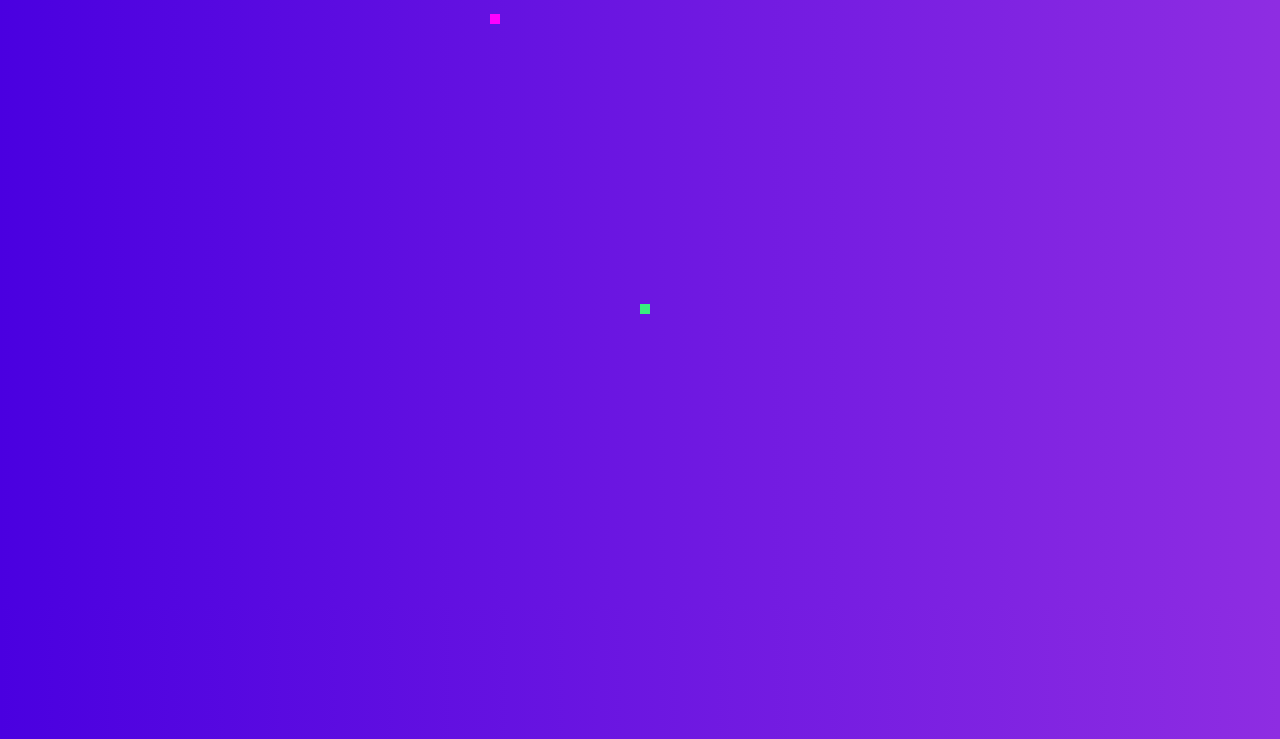
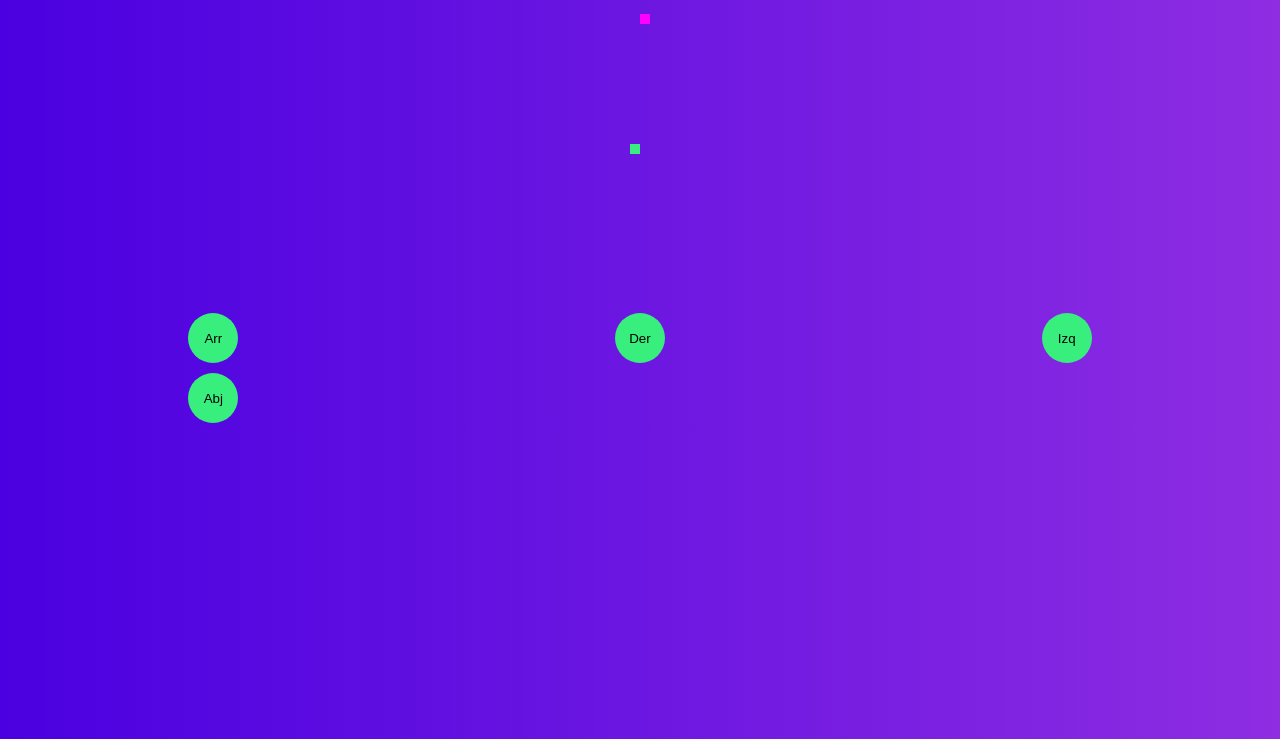
Before and after one commit to Calvera93/culebrita, a plain HTML site: page index.html in a window 1280 px wide. Shown: the part 61-800 px from the top of the page. Drawn offline with Linux system fonts and the light colour scheme.

Commit message:
para cel

```diff
--- a/css/style.css
+++ b/css/style.css
@@ -2,30 +2,56 @@
     margin: 0;
     padding: 0;
 }
-header{
-    background: #11998e;  /* fallback for old browsers */
-background: -webkit-linear-gradient(to right, #38ef7d, #11998e);  /* Chrome 10-25, Safari 5.1-6 */
-background: linear-gradient(to right, #38ef7d, #11998e); /* W3C, IE 10+/ Edge, Firefox 16+, Chrome 26+, Opera 12+, Safari 7+ */
-height: 60px;
-text-align: center;
+
+header {
+    background: #11998e;
+    /* fallback for old browsers */
+    background: -webkit-linear-gradient(to right, #38ef7d, #11998e);
+    /* Chrome 10-25, Safari 5.1-6 */
+    background: linear-gradient(to right, #38ef7d, #11998e);
+    /* W3C, IE 10+/ Edge, Firefox 16+, Chrome 26+, Opera 12+, Safari 7+ */
+    height: 60px;
+    text-align: center;
 }
-h2{
+
+h2 {
     color: white;
     font-size: 50px;
     margin: auto;
 }
-h3{
+
+h3 {
     color: white;
     margin: 5px;
 }
 
 body {
-    background: #8E2DE2;  /* fallback for old browsers */
-background: -webkit-linear-gradient(to right, #4A00E0, #8E2DE2);  /* Chrome 10-25, Safari 5.1-6 */
-background: linear-gradient(to right, #4A00E0, #8E2DE2); /* W3C, IE 10+/ Edge, Firefox 16+, Chrome 26+, Opera 12+, Safari 7+ */
-
+    background: #8E2DE2;
+    /* fallback for old browsers */
+    background: -webkit-linear-gradient(to right, #4A00E0, #8E2DE2);
+    /* Chrome 10-25, Safari 5.1-6 */
+    background: linear-gradient(to right, #4A00E0, #8E2DE2);
+    /* W3C, IE 10+/ Edge, Firefox 16+, Chrome 26+, Opera 12+, Safari 7+ */
     overflow: hidden;
 }
+
 div {
     text-align: center;
 }
+
+.botones {
+    display: grid;
+    grid-template-columns: 1fr 1fr 1fr;
+    grid-template-rows: 60px 60px;
+    margin: auto;
+    text-align: center;
+}
+
+button {
+    background: #38ef7d;
+    border: none;
+    height: 50px;
+    width: 50px;
+    border-radius: 50%;
+    margin:auto;
+}
--- a/index.html
+++ b/index.html
@@ -1,15 +1,28 @@
 <!DOCTYPE html>
 <html lang="en">
+
 <head>
     <meta charset="UTF-8">
     <meta name="viewport" content="width=device-width, initial-scale=1.0">
     <title>Culebrita</title>
     <link rel="stylesheet" href="css/style.css">
 </head>
+
 <body onkeydown="teclado(event)">
-    <header style="background-color: blue; width: 100%;"><h2>Culebrita</h2></header>
-    <div > <h3 id="contador"></h3> <canvas id=lienzo width="600" height="600"></canvas> </div>
+    <header style="background-color: blue; width: 100%;">
+        <h2>Culebrita</h2>
+    </header>
+    <div>
+        <h3 id="contador"></h3> <canvas id=lienzo width="300" height="300"></canvas>
+    </div>
+    <div class="botones">
+        <button onclick="direccion(1)">Arr</button>
+        <button onclick="direccion(4)">Der</button>
+        <button onclick="direccion(3)">Izq</button>
+        <button onclick="direccion(2)">Abj</button>
+    </div>
 
     <script src="js/culebrita.js"></script>
 </body>
+
 </html>
--- a/js/culebrita.js
+++ b/js/culebrita.js
@@ -71,7 +71,7 @@ class Comida extends objeto {
     }
 }
 //objetos del juego
-var cabeza = new Cola(300, 300)
+var cabeza = new Cola(140, 140)
 var comida = new Comida();
 var ejex = true;
 var ejey = true;
@@ -89,7 +89,7 @@ function gameover() {
     direccionX = 0;
     ejey = true
     ejex = true
-    cabeza = new Cola(300, 300)
+    cabeza = new Cola(140, 140)
     comida = new Comida()
     this.contador=0
     document.getElementById("contador").innerHTML="Game over"
@@ -97,15 +97,15 @@ function gameover() {
 
 function choquepared() {
     if (cabeza.x < 0) {
-        cabeza.x = 590
+        cabeza.x = 290
     }
-    if (cabeza.x > 590) {
+    if (cabeza.x > 290) {
         cabeza.x = 0
     }
     if (cabeza.y < 0) {
-        cabeza.y = 590
+        cabeza.y = 290
     }
-    if (cabeza.y > 590) {
+    if (cabeza.y > 290) {
         cabeza.y = 0
     }
 
@@ -159,6 +159,38 @@ function teclado(event) {
         }
     }
 }
+function direccion(i) {
+    if (ejex) {
+        if (i == 1) {
+            direccionY = -tamanho;
+            direccionX = 0;
+            ejex = false;
+            ejey = true;
+
+        }
+        if (i == 2) {
+            direccionY = tamanho;
+            direccionX = 0;
+            ejex = false;
+            ejey = true;
+        }
+    }
+    if (ejey) {
+        if (i == 3) {
+            direccionY = 0;
+            direccionX = -tamanho;
+            ejey = false;
+            ejex = true;
+        }
+        if (i == 4) {
+            direccionX = tamanho;
+            direccionY = 0;
+            ejex = true;
+            ejey = false;
+        }
+    }
+}
+
 
 function dibujar() {
     var lienzo = document.getElementById("lienzo");
```
